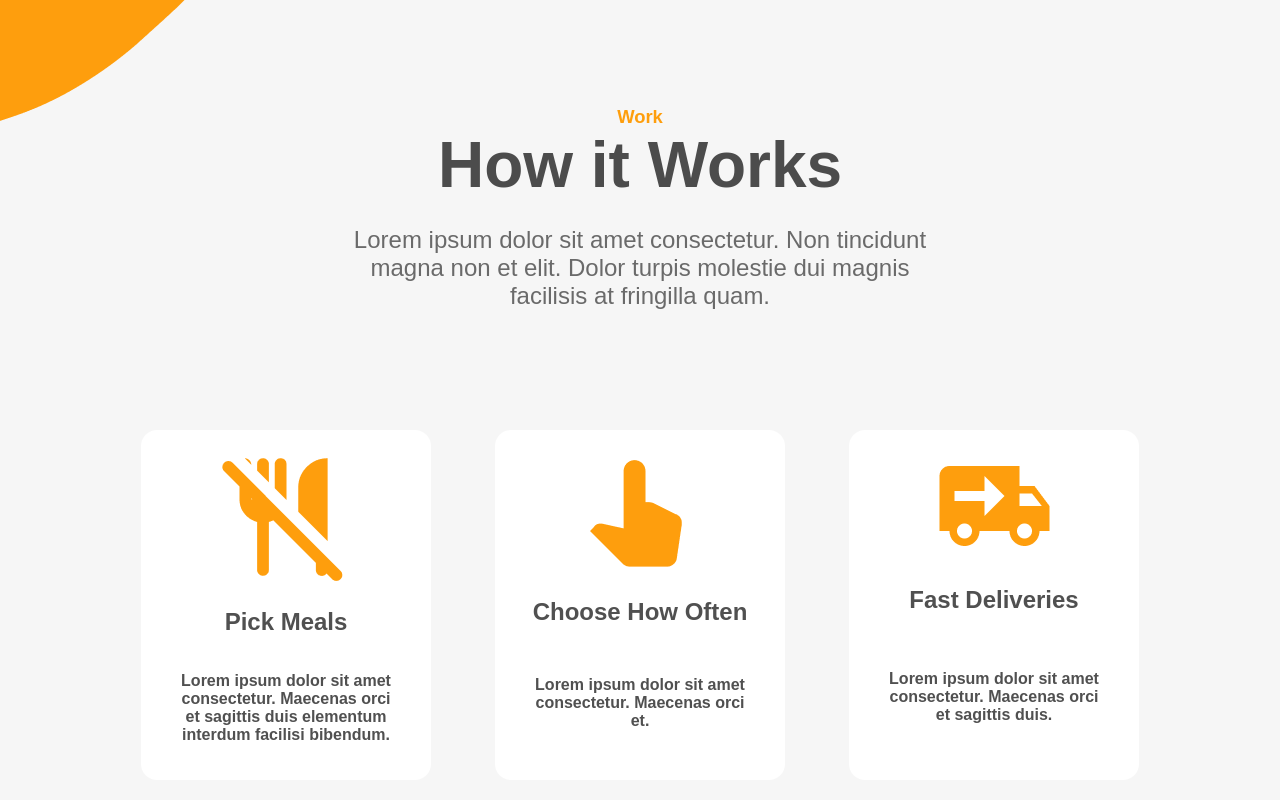
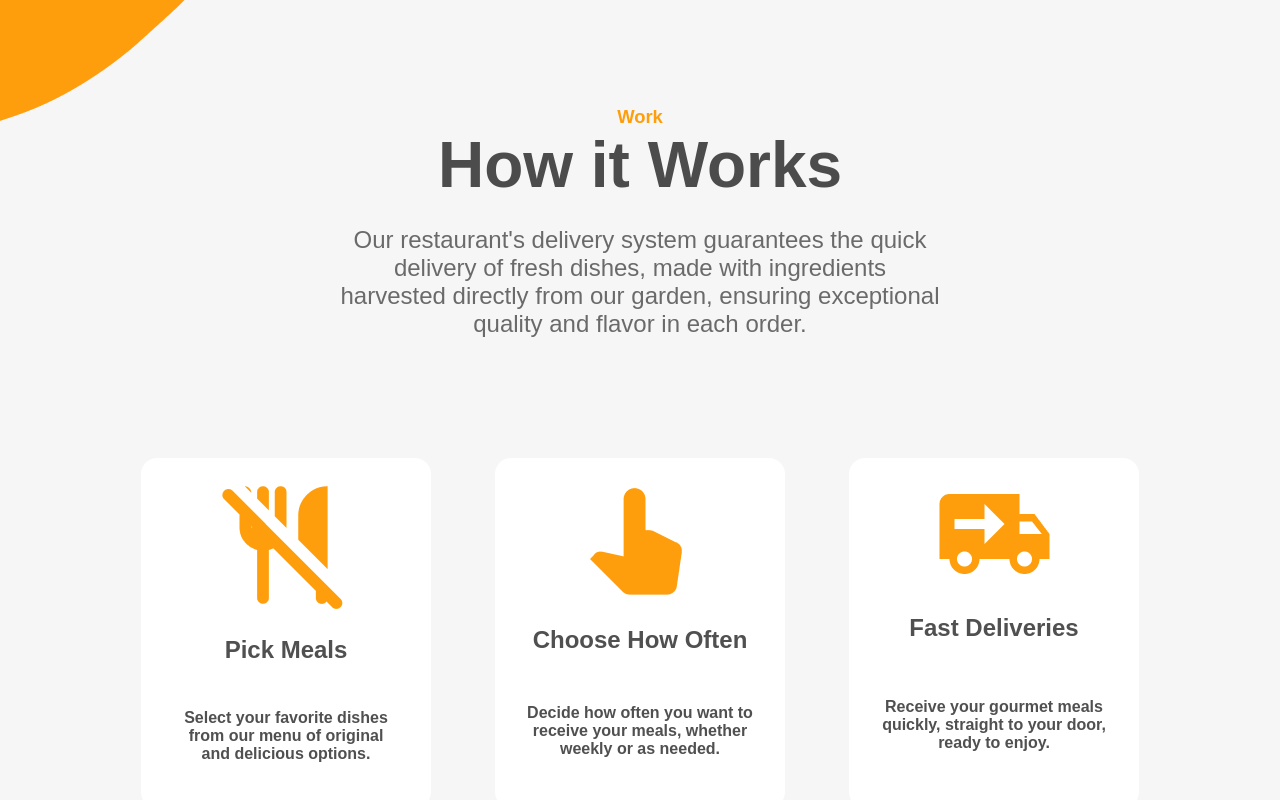
Before and after one commit to crcami/gourmet-backyard, a React (Create React App) app: page / in a window 1280 px wide. Shown: the part 1924-2724 px from the top of the page. Built offline with nearby package versions, Linux system fonts and the light colour scheme.

Commit message:
Feat: changing content that explains how the store works.

```diff
--- a/src/Components/Work.js
+++ b/src/Components/Work.js
@@ -8,17 +8,17 @@ function Work() {
     {
       image: PickMeals,
       title: "Pick Meals",
-      text: "Lorem ipsum dolor sit amet consectetur. Maecenas orci et sagittis duis elementum interdum facilisi bibendum.",
+      text: "Select your favorite dishes from our menu of original and delicious options.",
     },
     {
       image: ChooseMeals,
       title: "Choose How Often",
-      text: "Lorem ipsum dolor sit amet consectetur. Maecenas orci et.",
+      text: "Decide how often you want to receive your meals, whether weekly or as needed.",
     },
     {
       image: DeliveryMeals,
       title: "Fast Deliveries",
-      text: "Lorem ipsum dolor sit amet consectetur. Maecenas orci et sagittis duis.",
+      text: "Receive your gourmet meals quickly, straight to your door, ready to enjoy.",
     }
   ]
 
@@ -28,9 +28,9 @@ function Work() {
       <p className="primary-subheading">Work</p>
       <h1 className="primary-heading">How it Works</h1>
       <p className="primary-text">
-        Lorem ipsum dolor sit amet consectetur. Non tincidunt
-        magna non et elit. Dolor  turpis molestie dui
-        magnis facilisis at fringilla quam.
+        Our restaurant's delivery system guarantees the quick delivery of fresh dishes,
+        made with ingredients harvested directly from our garden, ensuring exceptional
+        quality and flavor in each order.
       </p>
     </div>
     <div className="work-section-bottom">
```
